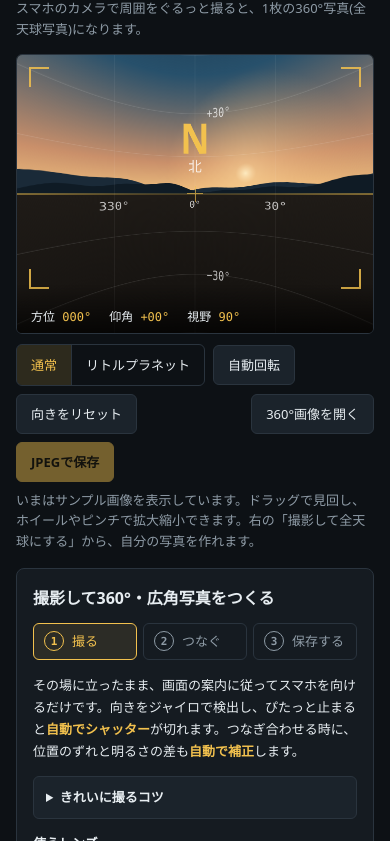
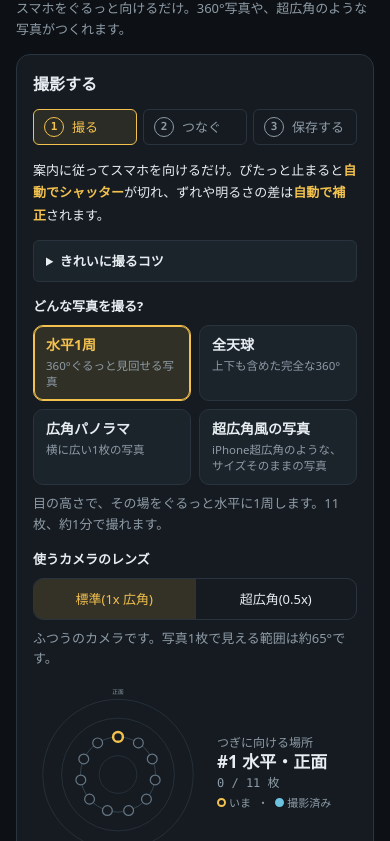
Before and after one commit to snt1989/365Camera, a plain HTML site: page index.html in a window 390 px wide. Shown: the part 50-891 px from the top of the page. Drawn offline with Linux system fonts and the light colour scheme.

Commit message:
UI polish: mode cards, capture panel first on mobile, simpler copy
Co-Authored-By: Claude Sonnet 5.5 <noreply@anthropic.com>
Claude-Session: https://claude.ai/code/session_01YZRANvR7xEVy2PUSpqKVWx

```diff
--- a/index.html
+++ b/index.html
@@ -75,23 +75,29 @@ h1 { font: 700 20px/1.2 var(--font); margin: 0; letter-spacing: .02em; }
 
 button, select {
   font: 500 13px var(--font); color: var(--fg); background: var(--panel2); border: 1px solid var(--line);
-  padding: 8px 14px; border-radius: 6px; min-height: 40px; cursor: pointer;
+  padding: 8px 14px; border-radius: 10px; min-height: 40px; cursor: pointer;
 }
 button:hover:not(:disabled) { border-color: #4a5a68; }
 button:focus-visible, select:focus-visible, input[type=range]:focus-visible, .dot:focus-visible { outline: 2px solid var(--accent); outline-offset: 2px; }
 button:disabled { opacity: .45; cursor: not-allowed; }
 button.primary { background: var(--accent); color: var(--accent-ink); border-color: var(--accent); font-weight: 700; }
 button[aria-pressed="true"] { color: var(--accent); border-color: var(--accent); }
-.seg.grid2 { display: grid; grid-template-columns: 1fr 1fr; }
-.seg.grid2 button:nth-child(n+3) { border-top: 1px solid var(--line); }
-.seg.grid2 button:nth-child(3) { border-left: 0; }
+.modes { display: grid; gap: 8px; grid-template-columns: 1fr 1fr; }
+.modes button { text-align: left; padding: 10px 12px; min-height: 76px; border-radius: 10px; display: grid; align-content: start; gap: 3px; line-height: 1.35; background: var(--panel2); }
+.modes button b { font-size: 14px; font-weight: 700; color: var(--fg); }
+.modes button span { font-size: 11.5px; font-weight: 400; color: var(--muted); }
+.modes button.on { border-color: var(--accent); background: rgba(242, 193, 78, .12); box-shadow: inset 0 0 0 1px var(--accent); }
+.modes button.on b { color: var(--accent); }
+@media (max-width: 899px) { .layout > .panel { order: -1; } .stage { height: clamp(240px, 62vw, 420px); } }
 .spanrow { display: grid; gap: 6px; font-size: 13px; }
-.seg { display: inline-flex; border: 1px solid var(--line); border-radius: 6px; overflow: hidden; }
-.seg button { border: 0; border-radius: 0; background: transparent; }
+.seg { display: flex; border: 1px solid var(--line); border-radius: 10px; overflow: hidden; }
+.seg button { flex: 1; border: 0; border-radius: 0; background: transparent; }
+.bar .seg { display: inline-flex; }
+.bar .seg button { white-space: nowrap; flex: none; }
 .seg button + button { border-left: 1px solid var(--line); }
 .seg button.on { background: rgba(242, 193, 78, .14); color: var(--accent); }
 
-.panel { background: var(--panel); border: 1px solid var(--line); border-radius: 8px; padding: 16px; display: grid; gap: 14px; min-width: 0; }
+.panel { background: var(--panel); border: 1px solid var(--line); border-radius: 14px; padding: 16px; display: grid; gap: 14px; min-width: 0; }
 .panel h2 { margin: 0; font: 700 16px var(--font); }
 .panel p { margin: 0; color: var(--muted); font-size: 13px; }
 .dialrow { display: grid; grid-template-columns: minmax(0, 170px) minmax(0, 1fr); gap: 14px; align-items: center; }
@@ -174,13 +180,13 @@ button.big { min-height: 52px; font-size: 15px; width: 100%; }
 
 <div class="app">
   <header class="head">
-    <h1>全天球カメラ</h1>
+    <h1>365Camera</h1>
     <span class="chip" id="srcChip">サンプル</span>
     <span class="spacer"></span>
     <button type="button" id="btnInstall" hidden>アプリをインストール</button>
     <span class="chip" id="iosHint" hidden>共有 → ホーム画面に追加</span>
   </header>
-  <p class="sub">スマホのカメラで周囲をぐるっと撮ると、1枚の360°写真(全天球写真)になります。</p>
+  <p class="sub">スマホをぐるっと向けるだけ。360°写真や、超広角のような写真がつくれます。</p>
 
   <div class="layout">
     <section>
@@ -208,13 +214,13 @@ button.big { min-height: 52px; font-size: 15px; width: 100%; }
     </section>
 
     <section class="panel" id="capture">
-      <h2>撮影して360°・広角写真をつくる</h2>
+      <h2>撮影する</h2>
       <ol class="steps" aria-label="作業の流れ">
         <li id="st1" class="cur"><b>1</b>撮る</li>
         <li id="st2"><b>2</b>つなぐ</li>
         <li id="st3"><b>3</b>保存する</li>
       </ol>
-      <p class="lead">その場に立ったまま、画面の案内に従ってスマホを向けるだけです。向きをジャイロで検出し、ぴたっと止まると<b>自動でシャッター</b>が切れます。つなぎ合わせる時に、位置のずれと明るさの差も<b>自動で補正</b>します。</p>
+      <p class="lead">案内に従ってスマホを向けるだけ。ぴたっと止まると<b>自動でシャッター</b>が切れ、ずれや明るさの差は<b>自動で補正</b>されます。</p>
 
       <details class="how">
         <summary>きれいに撮るコツ</summary>
@@ -228,22 +234,12 @@ button.big { min-height: 52px; font-size: 15px; width: 100%; }
       </details>
 
       <div class="group">
-        <div class="glabel">使うレンズ</div>
-        <div class="seg" role="group" aria-label="使うレンズ">
-          <button type="button" class="on" data-lens="std">標準(1x 広角)</button>
-          <button type="button" data-lens="ultra">超広角(0.5x)</button>
-        </div>
-        <input type="hidden" id="lens" value="std">
-        <p id="lensDesc">ふつうのカメラです。写真1枚で見える範囲は約65°です。</p>
-      </div>
-
-      <div class="group">
-        <div class="glabel">撮る範囲</div>
-        <div class="seg grid2" role="group" aria-label="撮る範囲" id="patSeg">
-          <button type="button" class="on" data-pat="ring">水平1周</button>
-          <button type="button" data-pat="full">全天球</button>
-          <button type="button" data-pat="wide">広角パノラマ</button>
-          <button type="button" data-pat="uw">超広角風の写真</button>
+        <div class="glabel">どんな写真を撮る?</div>
+        <div class="modes" role="group" aria-label="撮る写真の種類" id="patSeg">
+          <button type="button" class="on" data-pat="ring"><b>水平1周</b><span>360°ぐるっと見回せる写真</span></button>
+          <button type="button" data-pat="full"><b>全天球</b><span>上下も含めた完全な360°</span></button>
+          <button type="button" data-pat="wide"><b>広角パノラマ</b><span>横に広い1枚の写真</span></button>
+          <button type="button" data-pat="uw"><b>超広角風の写真</b><span>iPhone超広角のような、サイズそのままの写真</span></button>
         </div>
         <div class="spanrow" id="spanRow" hidden>
           <label for="wideSpan">写す広さ</label>
@@ -254,6 +250,16 @@ button.big { min-height: 52px; font-size: 15px; width: 100%; }
           </select>
         </div>
         <p id="patDesc"></p>
+      </div>
+
+      <div class="group">
+        <div class="glabel">使うカメラのレンズ</div>
+        <div class="seg" role="group" aria-label="使うレンズ">
+          <button type="button" class="on" data-lens="std">標準(1x 広角)</button>
+          <button type="button" data-lens="ultra">超広角(0.5x)</button>
+        </div>
+        <input type="hidden" id="lens" value="std">
+        <p id="lensDesc">ふつうのカメラです。写真1枚で見える範囲は約65°です。</p>
       </div>
 
       <div class="dialrow">
--- a/sw.js
+++ b/sw.js
@@ -1,4 +1,4 @@
-const CACHE = "sphere-cam-v5";
+const CACHE = "sphere-cam-v6";
 const SHELL = ["/", "/manifest.webmanifest", "/icon-192.png", "/icon.svg", "/apple-touch-icon.png"];
 self.addEventListener("install", (e) => { e.waitUntil(caches.open(CACHE).then((c) => c.addAll(SHELL)).then(() => self.skipWaiting())); });
 self.addEventListener("activate", (e) => { e.waitUntil(caches.keys().then((ks) => Promise.all(ks.filter((k) => k !== CACHE).map((k) => caches.delete(k)))).then(() => self.clients.claim())); });
```
Also changed, not shown: ui_wide.png (added).
